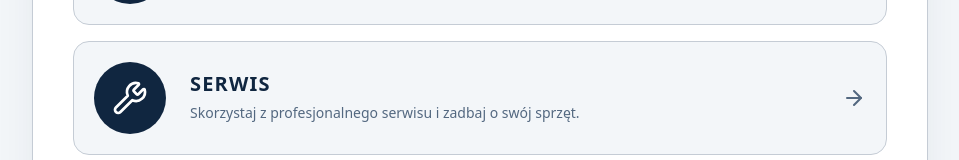
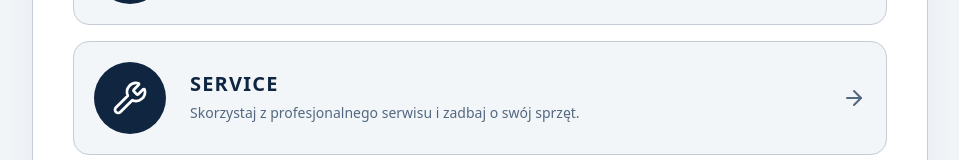
Before and after one commit to sebastian-j/sport-rent-frontend, a React (Vite) app: page / in a window 1280 px wide. Shown: the part 375-535 px from the top of the page, without its empty margins (160-1119 px from the left). Built offline with nearby package versions, Linux system fonts and the light colour scheme; no server answers; what openapi-fetch would draw is missing.

Commit message:
fix: language

```diff
--- a/src/components/SubsiteSelector.tsx
+++ b/src/components/SubsiteSelector.tsx
@@ -6,7 +6,7 @@ import { BOOT_FITTING_ROUTES, RENT_ROUTES, SERVICE_ROUTES } from '../routes.ts';
 
 const SUBSITES = [
   { label: 'RENT', path: RENT_ROUTES.home },
-  { label: 'SERWIS', path: SERVICE_ROUTES.home },
+  { label: 'SERVICE', path: SERVICE_ROUTES.home },
   { label: 'BOOT-FITTING', path: BOOT_FITTING_ROUTES.home },
 ] as const;
 
--- a/src/pages/SubsiteSelectionPage.tsx
+++ b/src/pages/SubsiteSelectionPage.tsx
@@ -19,7 +19,7 @@ const SUBSITE_CARDS: SubsiteCard[] = [
     icon: Bike,
   },
   {
-    title: 'SERWIS',
+    title: 'SERVICE',
     description: 'Skorzystaj z profesjonalnego serwisu i zadbaj o swój sprzęt.',
     path: SERVICE_ROUTES.home,
     icon: Wrench,
```
